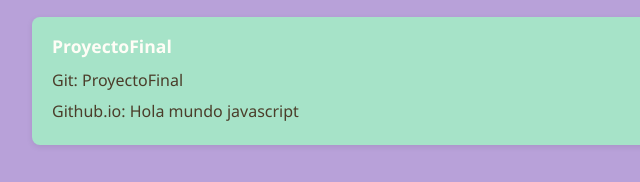
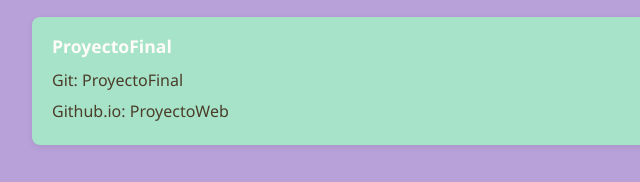
Before and after one commit to L22390460/Listadeactividades.github.io, a plain HTML site: page index.html in a window 1280 px wide. Shown: the part 1506-1688 px from the top of the page, 158-798 px from the left. Drawn offline with Linux system fonts and the light colour scheme.

Commit message:
Update index.html

```diff
--- a/index.html
+++ b/index.html
@@ -118,7 +118,7 @@
     <li>
       <strong>ProyectoFinal</strong>
       <div>Git: <a href="https://github.com/L22390460/ProyectoWebFinal" target="_blank">ProyectoFinal</a></div>
-      <div>Github.io: <a href="https://l22390460.github.io/ProyectoWebFinal/">Hola mundo javascript</a></div>
+      <div>Github.io: <a href="https://l22390460.github.io/ProyectoWebFinal/">ProyectoWeb</a></div>
     </li>
 
   <h2>• JavaScript</h2>
```
